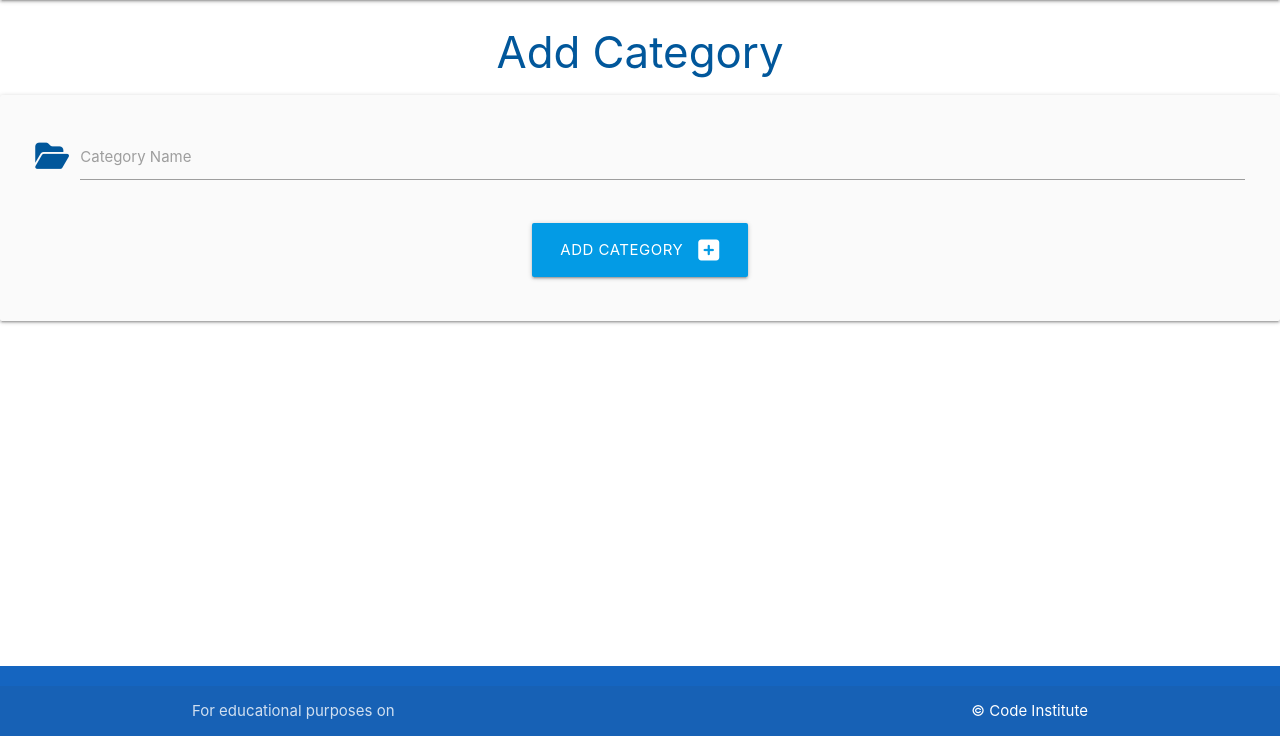
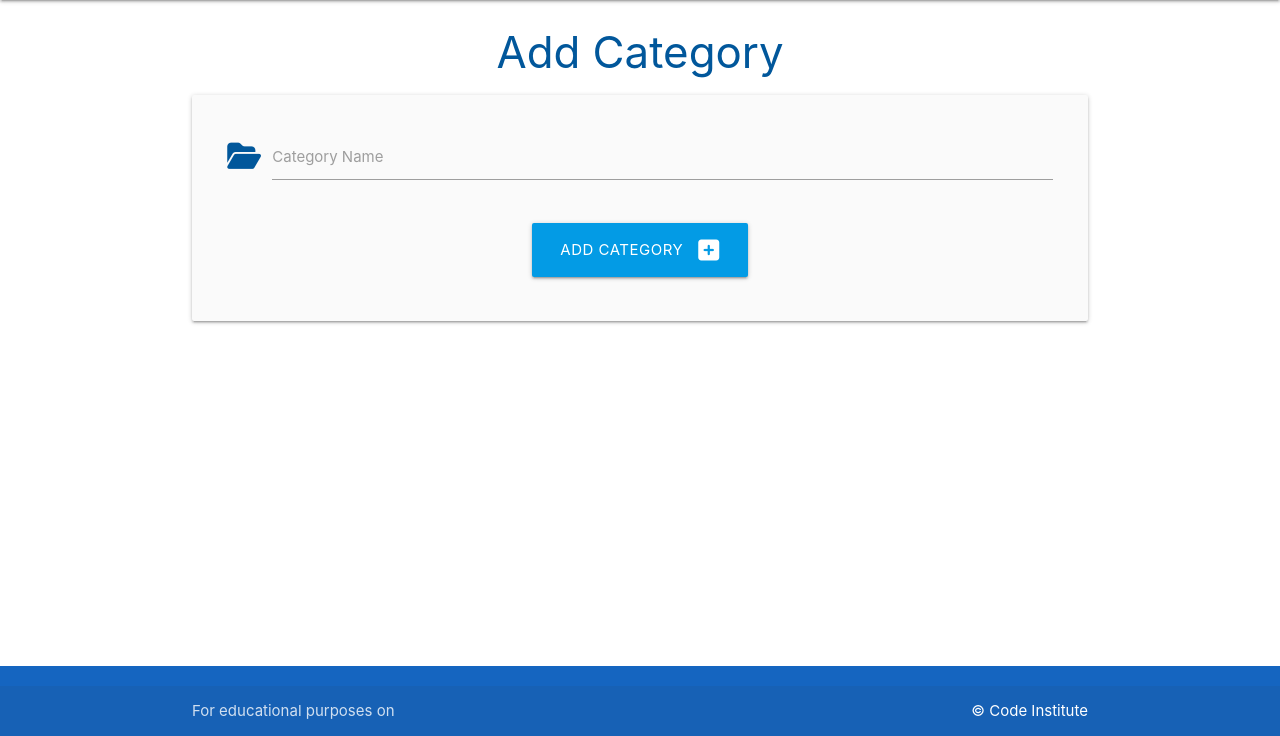
Before and after one commit to evelynfoy/flask-sqlalchemy-task-manager, a Flask app: page /add_category in a window 1280 px wide. Shown: the part 64-800 px from the top of the page. Run offline with Flask 2, Linux system fonts and the light colour scheme; some libraries are stand-ins or nearby versions.

Commit message:
Correct mispelling of class

```diff
--- a/taskmanager/templates/base.html
+++ b/taskmanager/templates/base.html
@@ -34,7 +34,7 @@
         </ul>
     </header>
 
-    <main classs="container">
+    <main class="container">
         {% block content %}
         {% endblock %}
 
@@ -45,7 +45,7 @@
         <div class="footer-copyright">
             <div class="container">
                 For educational purposes on
-                <a class="white-text right" href="https://codeinstitute.net" target="" _blank>&copy; Code Institute</a>
+                <a class="white-text right" href="https://codeinstitute.net" target="_blank">&copy; Code Institute</a>
             </div>
         </div>
     </footer>
```
